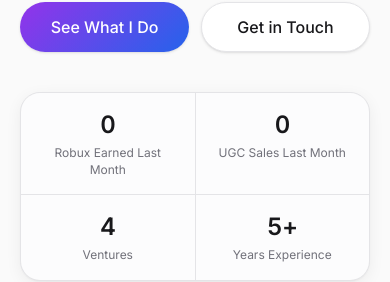
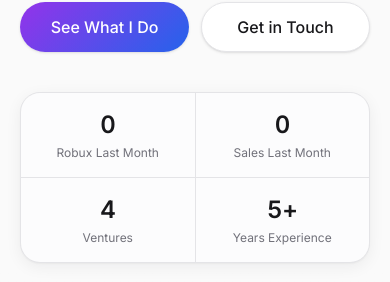
Before and after one commit to ItsCoreyE/itscoreye-website, a Next.js app: page / in a window 390 px wide. Shown: the part 799-1081 px from the top of the page. Built offline with nearby package versions, Linux system fonts and the light colour scheme; no server answers; the database is empty.

Commit message:
fix(hero): keep stat labels on one line across layouts
Shorten sales labels while retaining the report month or Last Month
fallback. Adjust grid breakpoints and prevent label wrapping to keep
stats readable at all screen sizes.

```diff
--- a/src/components/site/Hero.tsx
+++ b/src/components/site/Hero.tsx
@@ -11,13 +11,14 @@ export default function Hero({ sales }: { sales: SalesData }) {
   const bestSeller = sales.topItems[0];
   const newestLaunch = ventures.find((v) => v.id === 'muzzle');
 
-  // Sales figures are one month's report, so label them with that month
+  // Sales figures are one month's report, so the label names that month.
+  // Labels are kept short enough to stay on one line in every grid layout below.
   const month = reportMonth(sales.dataPeriod);
-  const monthSuffix = month ? ` in ${month.short}` : ' Last Month';
+  const monthLabel = (name: string) => (month ? `${name} · ${month.short}` : `${name} Last Month`);
 
   const stats = [
-    { label: `Robux Earned${monthSuffix}`, value: sales.totalRevenue },
-    { label: `UGC Sales${monthSuffix}`, value: sales.totalSales },
+    { label: monthLabel('Robux'), value: sales.totalRevenue },
+    { label: monthLabel('Sales'), value: sales.totalSales },
     { label: 'Ventures', value: ventureCount },
     { label: 'Years Experience', value: 5, suffix: '+' },
   ];
@@ -71,12 +72,12 @@ export default function Hero({ sales }: { sales: SalesData }) {
           </div>
 
           <dl
-            className="animate-rise mt-10 grid grid-cols-2 sm:mt-12 gap-px overflow-hidden rounded-card border border-line bg-line shadow-card sm:grid-cols-4"
+            className="animate-rise mt-10 grid grid-cols-2 gap-px overflow-hidden rounded-card border border-line bg-line shadow-card sm:mt-12 md:grid-cols-4 lg:grid-cols-2 xl:grid-cols-4"
             style={delay(320)}
           >
             {stats.map((stat) => (
               <div key={stat.label} className="flex flex-col-reverse items-center justify-end bg-surface/90 px-4 py-4 sm:px-5 lg:items-start">
-                <dt className="mt-1 text-xs leading-snug text-ink-muted sm:text-sm">{stat.label}</dt>
+                <dt className="mt-1 text-xs whitespace-nowrap text-ink-muted sm:text-sm">{stat.label}</dt>
                 <dd className="text-2xl font-semibold tracking-tight text-ink sm:text-[1.65rem]">
                   <CountUp value={stat.value} />
                   {stat.suffix}
```
